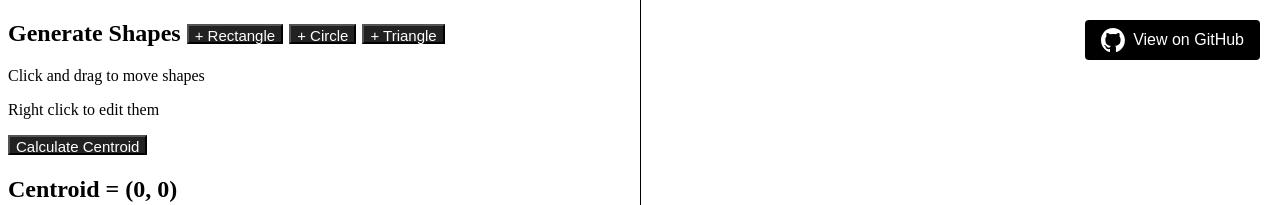
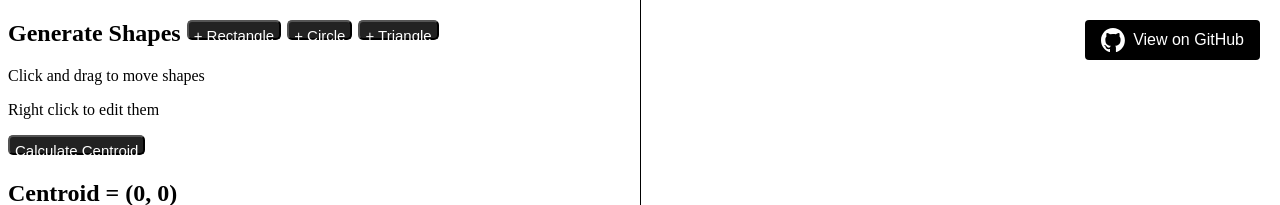
Before and after one commit to sujay1844/centroid-calc, a SvelteKit app: page / in a window 1280 px wide. Shown: the top 205 px of the page. Built offline with nearby package versions, Linux system fonts and the light colour scheme.

Commit message:
mod page.svelte

```diff
--- a/src/routes/+page.svelte
+++ b/src/routes/+page.svelte
@@ -185,11 +185,12 @@
 	}
 
 	button {
-		border-radius: 0px;
+		border-radius: 5px;
 		background-color: #222;
 		color: white;
 		height: 20px;
 		font-size: 15px;
+		padding: 5px;
 	}
 </style>
 
```
